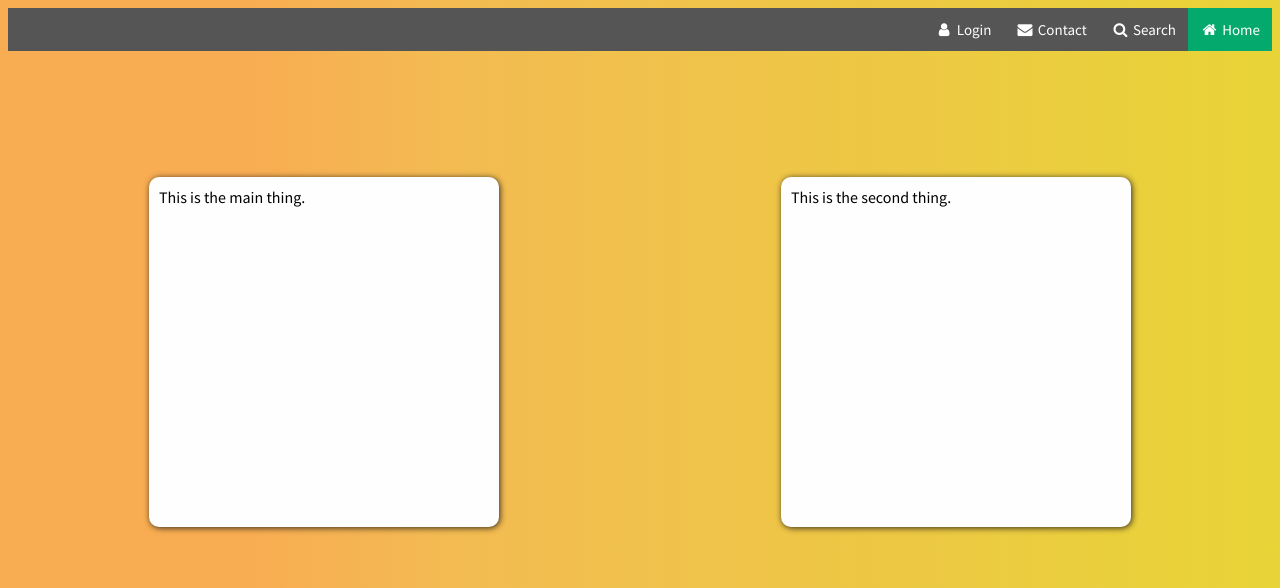
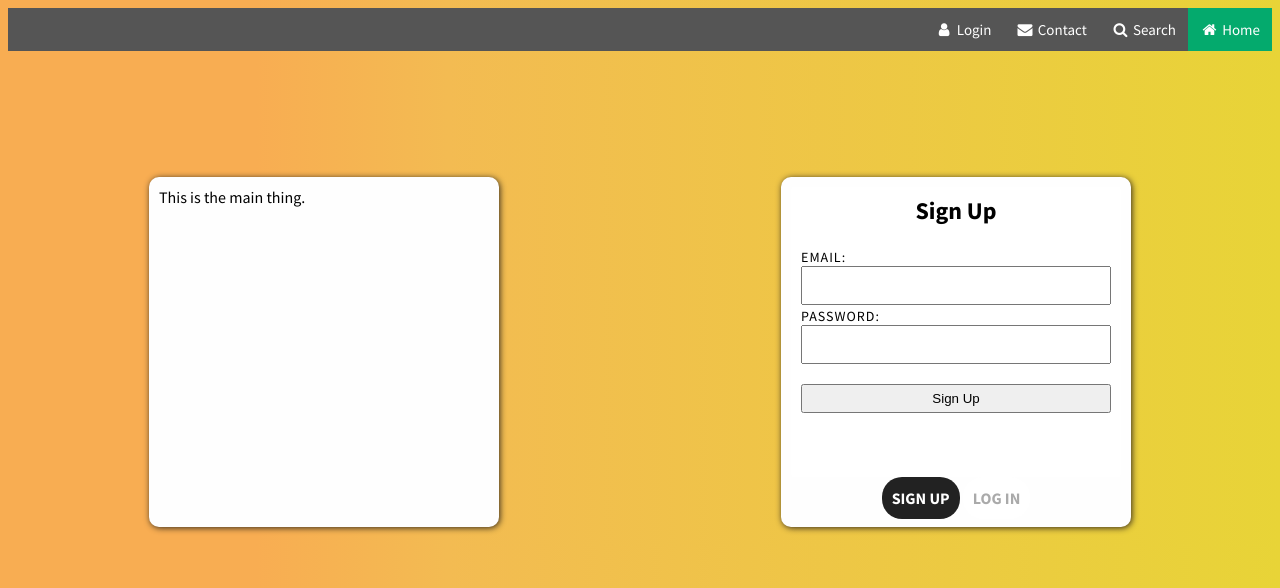
Before and after one commit to tabithalyn/landingpage, a plain HTML site: page index.html in a window 1280 px wide. Shown: the top 588 px of the page. Drawn offline with Linux system fonts and the light colour scheme.

Commit message:
Login & Signup Toggle

```diff
--- a/index.html
+++ b/index.html
@@ -21,8 +21,54 @@
       This is the main thing.
     </div>
     <div class="two">
-      This is the second thing.
-    </div>
+      <div class="formage">
+        <div id="container">
+
+          <input hidden type="radio" name="carousel-control" id="button_a" checked/>
+          <input hidden type="radio" name="carousel-control" id="button_b"/>
+
+            <div class="giostra">
+              <div class="p-wrapper">
+
+              <section class="panel_a">
+	              <div class="signup">
+                  <h1>Sign Up</h1>
+                  <form action="/">
+                    <label for="email" class="e_label">Email:</label><br>
+                    <input type="email" name="email" id="email">
+                  <br>
+                    <label for="password" class="p_label">Password:</label><br>
+                    <input type="password" name="password" id="password">
+                  <br><br>
+                    <input type="submit" value="Sign Up" id="submit-btn">
+                  </form>
+                </div>
+	            </section>
+
+              <section class="panel_b">
+                <div class="login">
+                  <h1>Log In</h1>
+                  <div class="login-options">
+                      <span class="option e_mail">Email<i class="fa fa-fw fa-envelope"></i></span>
+                      <span class="option goog">Google<i class="fa fa-fw fa-google"></i></span>
+                      <span class="option fb">Facebook<i class="fa fa-fw fa-facebook"></i></span>
+                      <span class="option apple">Apple<i class="fa fa-fw fa-apple"></i></span>
+                  </div>
+                </div>
+	            </section>
+
+              </div> <!-- p-wrapper -->
+            </div> <!-- giostra -->
+
+            <div class="nav">
+              <label for="button_a" class="label_a"> <span>Sign Up</span> </label>
+              &nbsp;
+              <label for="button_b" class="label_b"> <span>Log In</span> </label>
+            </div>
+
+        </div> <!-- container -->
+      </div> <!-- formage -->
+    </div> <!-- two -->
   </main>
 
   <script src="main.js"></script>
--- a/style.css
+++ b/style.css
@@ -17,6 +17,11 @@ main {
   justify-content: space-around;
   align-content: stretch;
   flex-wrap: wrap;
+}
+
+h1, h2 {
+  text-align: center;
+  margin-top: -2px;
 }
 
 .one {
@@ -115,3 +120,132 @@ main {
     transition: ease-in-out 0.5s;
   }
 }
+
+.already, .login {
+  text-align: center;
+}
+#email, #password {
+  width: 100%;
+  padding: 10px 2px;
+}
+#submit-btn {
+  width: 100%;
+  margin: 0 auto;
+  padding: 5px 0;
+  text-align: center;
+}
+
+#container {
+  display: flex;
+  justify-content: center;
+  align-items: center;
+  flex-direction: column;
+  max-height: 100vh;
+}
+.giostra, #navigation {
+  flex: initial;
+  display: block;
+}
+.giostra {
+  overflow: hidden;
+  width: 100%;
+  height: 290px;
+  border-radius: 4px;
+  background-color: #fff;
+}
+.p-wrapper {
+  position: relative;
+  width: 100%;
+  height: 100%;
+  transition: transform 0.4s ease-in-out;
+}
+#button_a:checked ~ .giostra .p-wrapper {
+  -webkit-transform: translateY(0);
+  transform: translateY(0);
+}
+#button_b:checked ~ .giostra .p-wrapper {
+  -webkit-transform: translateY(-100%);
+  transform: translateY(-100%);
+}
+.nav {
+  margin: 0;
+  max-width: 100%;
+  height: 100%;
+  display: flex;
+  flex-direction: row;
+}
+[class^="panel_"] {
+  overflow: auto;
+  position: relative;
+  width: inherit;
+  height: inherit;
+  padding: 10px;
+}
+[class^="label_"] {
+  display: block;
+  cursor: pointer;
+  margin: auto;
+  line-height: 22px;
+  text-align: left;
+  padding: 10px;
+  border-radius: 20px;
+  color: #aaa;
+  background-color: #fff;
+  transition: all 0.3s ease;
+  text-transform: uppercase;
+  font-weight: 700;
+}
+[class^="label_"]:hover {
+  color: #444;
+  background-color: #4898d6;
+  transition: all 0.3s ease;
+}
+#button_a:checked ~ .nav .label_a,
+#button_b:checked ~ .nav .label_b {
+   cursor: default;
+   color: #fff;
+   background-color: #222;
+}
+
+.e_label, .p_label {
+  text-transform: uppercase;
+  font-size: 14px;
+  letter-spacing: 1px;
+}
+
+.option {
+  width: 100%;
+  padding: 10px 8px;
+  margin-bottom: 5px;
+  text-transform: uppercase;
+  font-size: 16px;
+  display: block;
+  border-radius: 20px;
+  color: #fafafa;
+  transition: all 0.3s ease;
+  text-align: center;
+}
+.option:hover {
+  background: #fff;
+  color: #111;
+  cursor: pointer;
+  transition: all 0.3s ease;
+}
+.e_mail {
+  background-color: #f4f0e0;
+  color: #222;
+}
+.goog {
+  background-color: #DB4437;
+}
+.fb {
+  background-color: #4267B2;
+}
+.apple {
+  background-color: #979797;
+}
+.option i {
+  position: absolute;
+  right: 25px;
+  font-size: 20px;
+}
```
Also changed, not shown: 1 other file.
